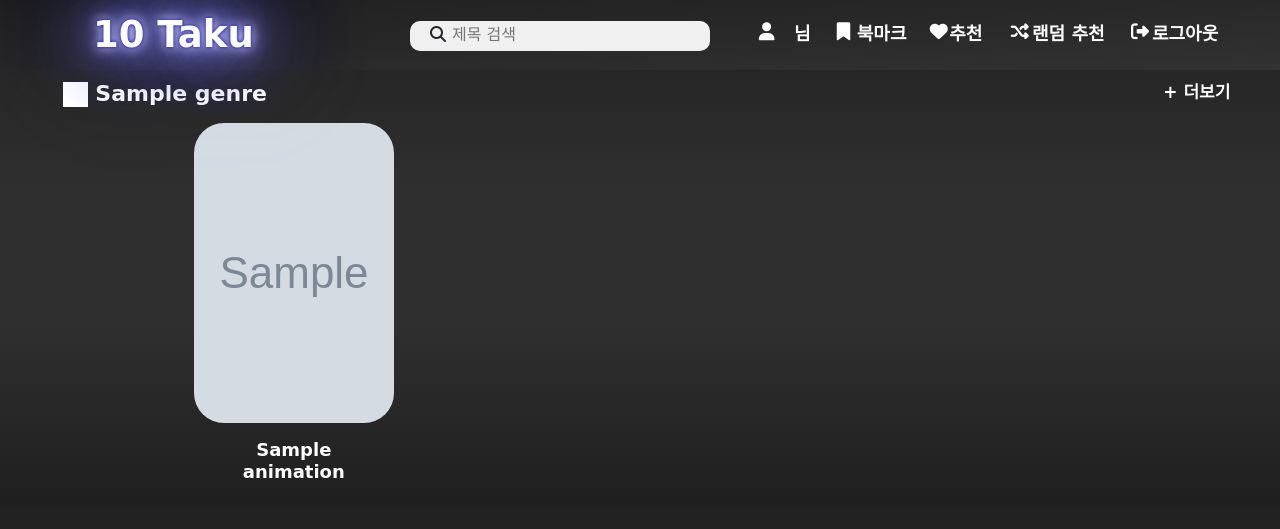
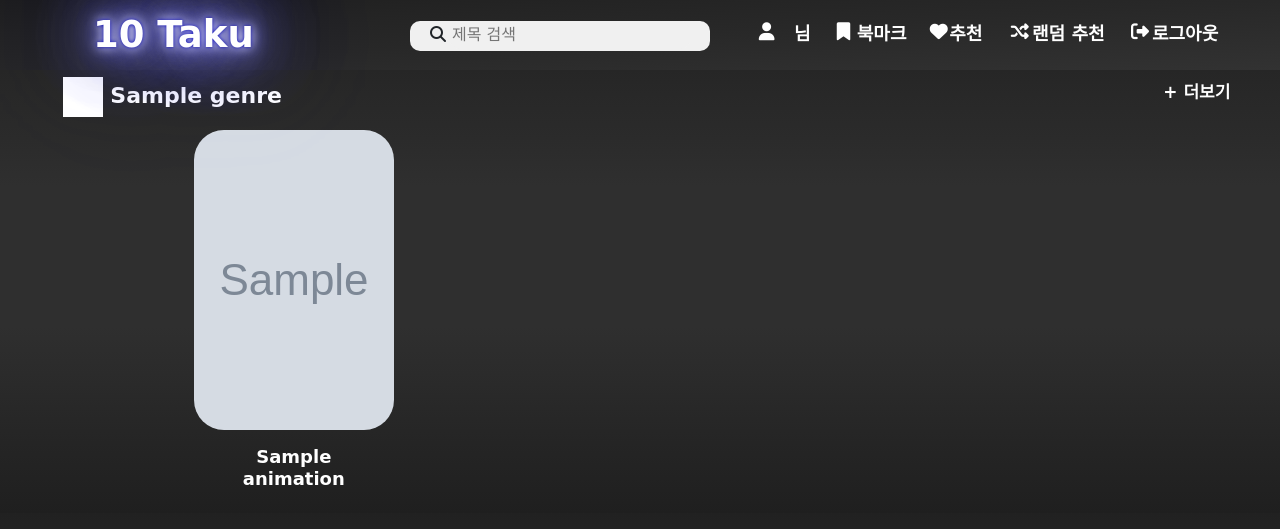
Before and after one commit to songheewon/10Taku, a Django app: template templates/animation/mainpage.html in a window 1280 px wide; the page is wider, and only the part inside the window is pictured. Shown: the top 529 px of that part. Run offline with Django 4.2, Linux system fonts and the light colour scheme; the template is opened without the code that fills it: most values are stand-ins (such as "Sample title", 1, 10 or a date in 2020); grey boxes marked "Sample" are stand-in pictures; some libraries are stand-ins or nearby versions; some web fonts are replaced; grey boxes are pictures that could not be loaded.

Commit message:
1.메인페이지 수정

```diff
--- a/templates/animation/mainpage.html
+++ b/templates/animation/mainpage.html
@@ -12,12 +12,18 @@
     <link href="{% static 'style/mainpage.css' %}" rel="stylesheet">
 {% endblock %}
 
+
 {% block content %}
+    <!-- 헤더 외의 부분 -->
     <div class="main-body">
         <!-- 장르 이름, 더보기 버튼 -->
         {% for genre, animations in genre_ani_info %}
             <header class="genre-header">
-                <div class="genre-name"><img src="../../static/image/{{genre.name}}.png" style="height: 25px; width: 25px; filter :brightness(0) invert(1);"> {{ genre.name }}</div>
+                <div class="genre-name">
+                    <img src="../../static/image/{{ genre.name }}.png"
+                         style="height: 40px; width: 40px; filter :brightness(0) invert(1);">
+                    {{ genre.name }}
+                </div>
                 <a href="/more/{{ genre.id }}">
                     <button class="more-button">+ 더보기</button>
                 </a>
@@ -25,6 +31,7 @@
             <div class="genre">
                 <!-- 장르별 애니메이션 출력 부분 -->
                 {% for animation in animations %}
+                    <a href='/detail/{{ animation.id }}'>
                         <div class="anime-box">
                             <div class="animation-info">
                                 <a href="/detail/{{ animation.id }}">
@@ -36,7 +43,7 @@
                                 </div>
                             </div>
                         </div>
-                    </div>
+                    </a>
                 {% endfor %}
             </div>
         {% endfor %}
```
